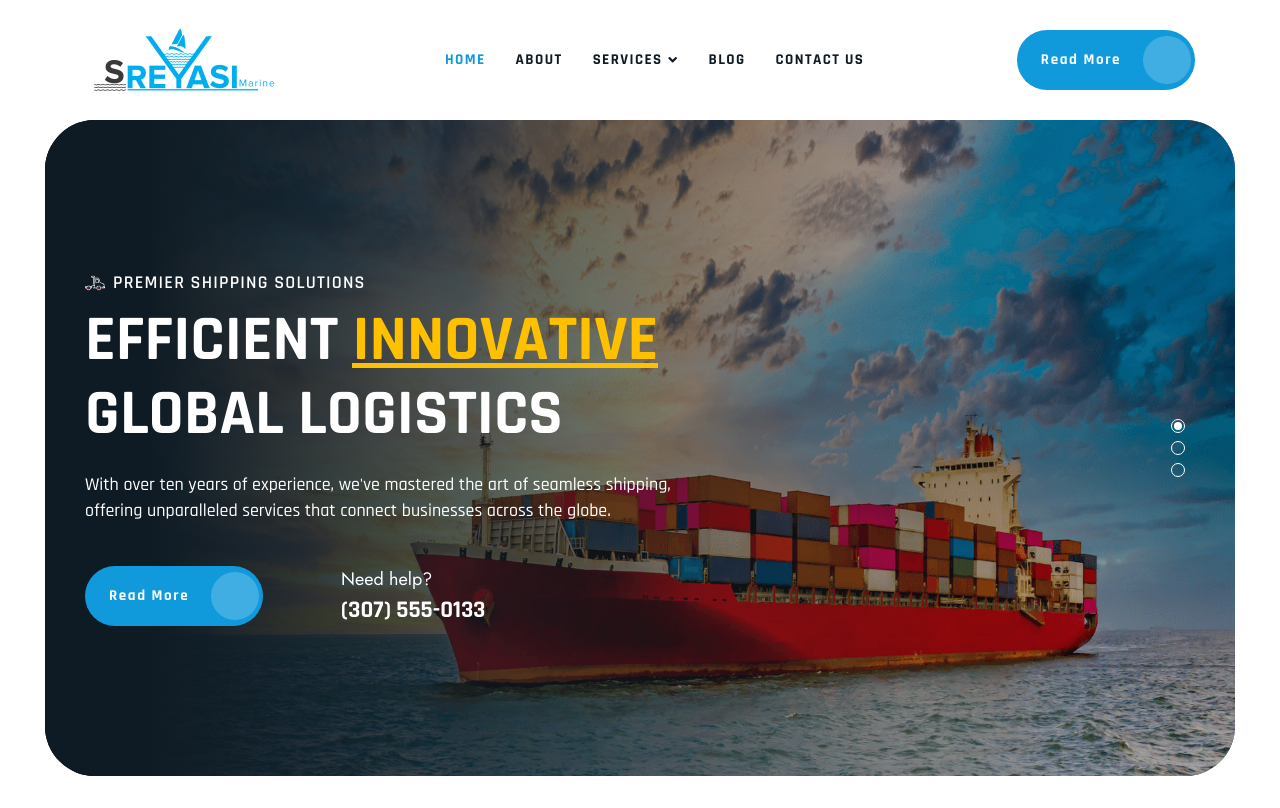
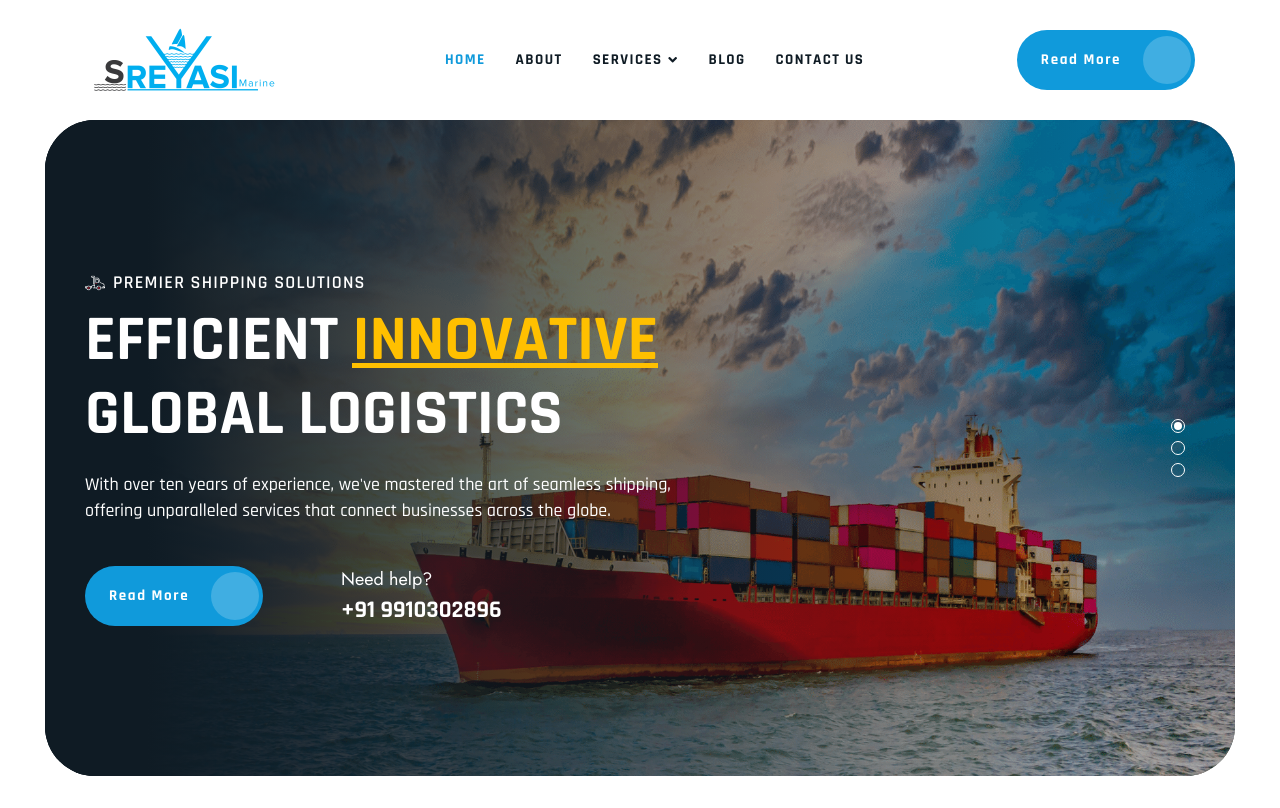
Before and after one commit to Ashutoshpayasi/Shipping, a PHP site: page / in a window 1280 px wide. Shown: the top 808 px of the page. Run offline with PHP 8.4, Linux system fonts and the light colour scheme; some web fonts are replaced.

Commit message:
cta  update 2

```diff
--- a/index.php
+++ b/index.php
@@ -109,7 +109,7 @@
                                                 </div>
                                                 <div class="main-slider__call-number">
                                                     <p>Need help?</p>
-                                                    <h5><a href="tel:307555-0133">(307) 555-0133</a></h5>
+                                                    <h5><a href="tel:+91 9910302896">+91 9910302896</a></h5>
                                                 </div>
                                             </div>
                                         </div>
@@ -150,7 +150,8 @@
                                                 </div>
                                                 <div class="main-slider__call-number">
                                                     <p>Need help?</p>
-                                                    <h5><a href="tel:307555-0133">(307) 555-0133</a></h5>
+                                                    <h5><a href="tel:+91 9910302896">
+                                                            +91 9910302896</a></h5>
                                                 </div>
                                             </div>
                                         </div>
@@ -191,7 +192,8 @@
                                                 </div>
                                                 <div class="main-slider__call-number">
                                                     <p>Need help?</p>
-                                                    <h5><a href="tel:307555-0133">(307) 555-0133</a></h5>
+                                                    <h5><a href="tel:+91 9910302896">
+                                                            +91 9910302896</a></h5>
                                                 </div>
                                             </div>
                                         </div>
```
